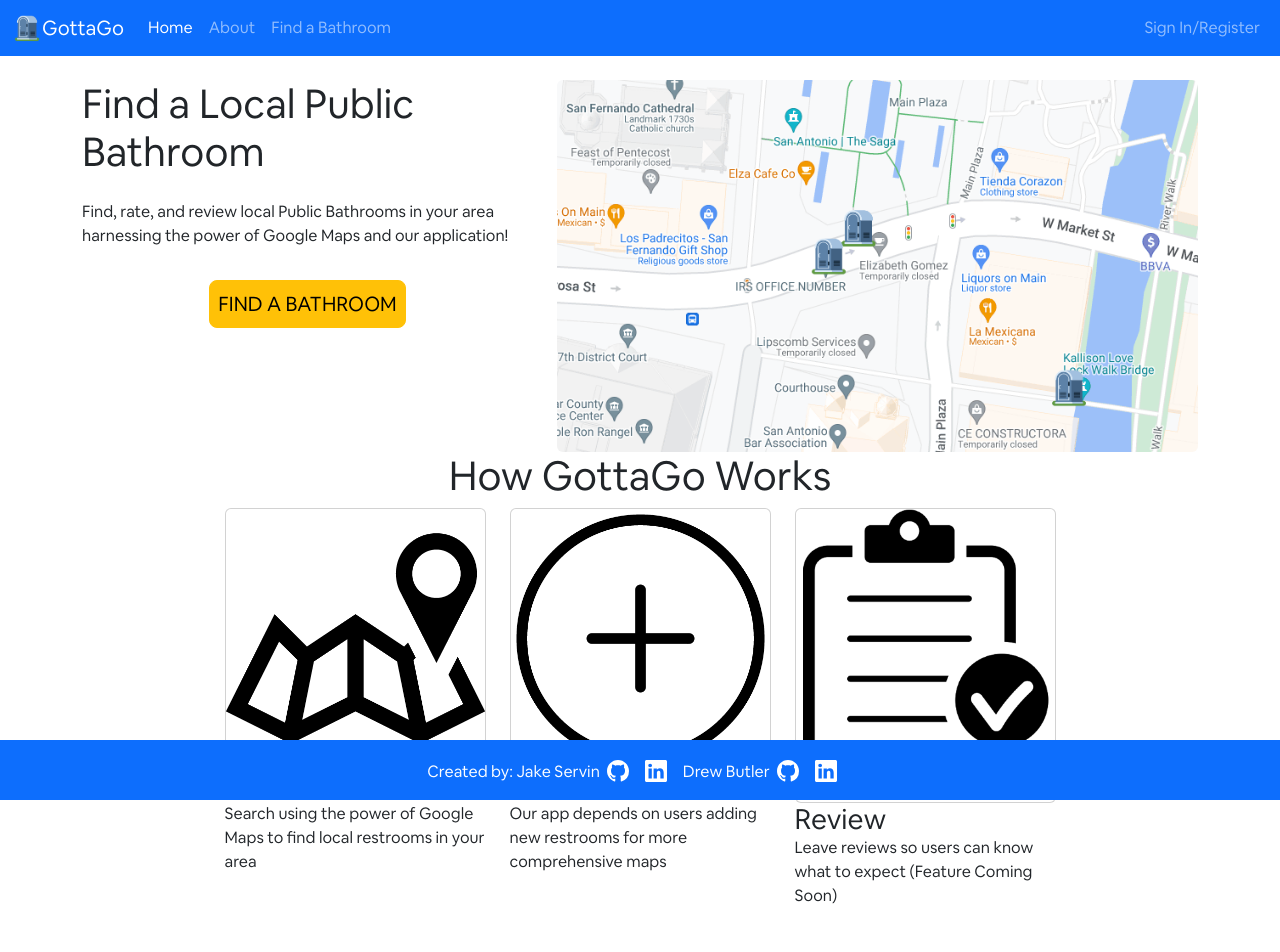
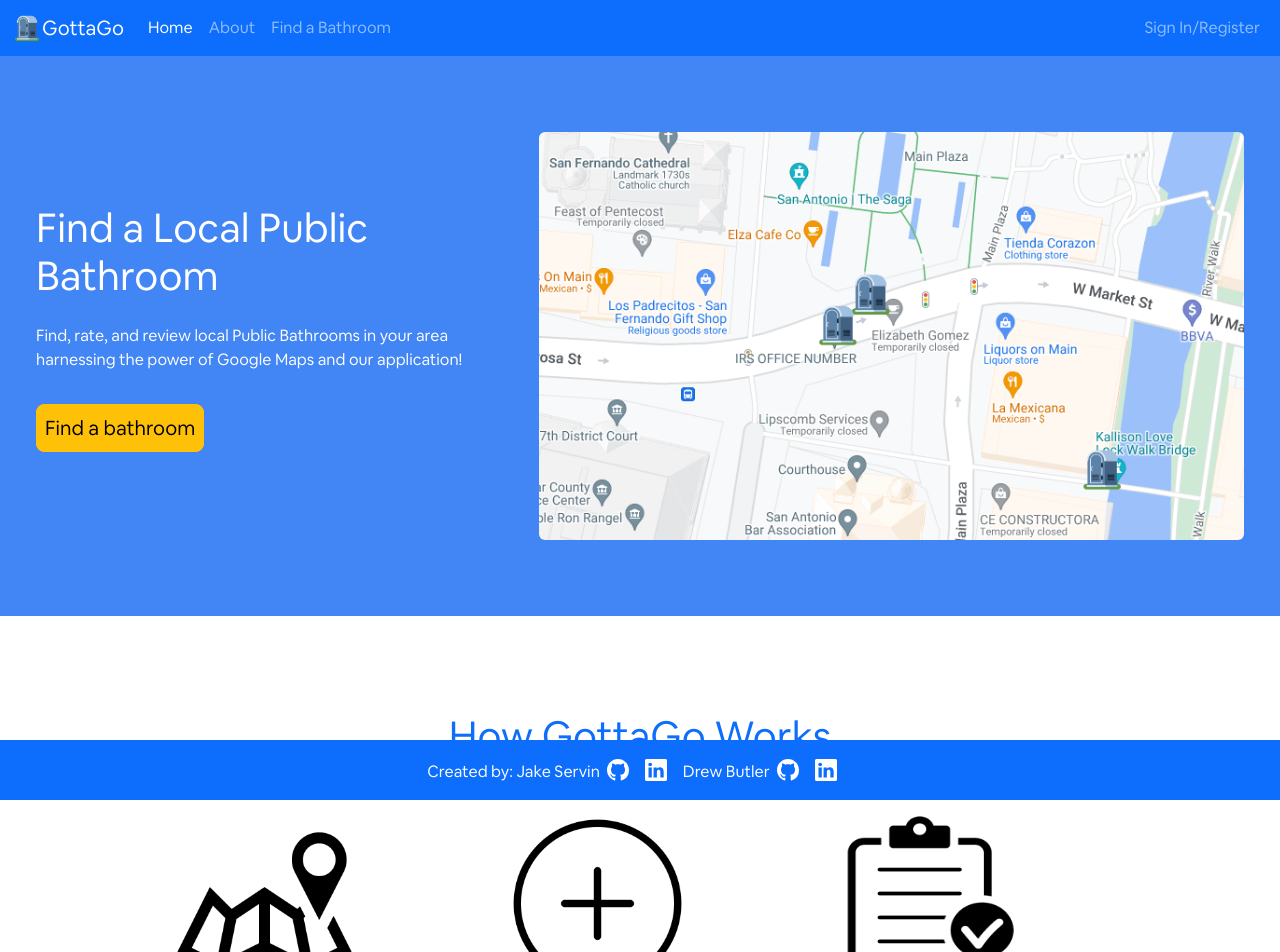
Before and after one commit to JakeServin/GottaGo, a React (Create React App) app: page / in a window 1280 px wide. Shown: the top 952 px of the page. Built offline with nearby package versions, Linux system fonts and the light colour scheme; no server answers.

Commit message:
updated styling

```diff
--- a/src/App.css
+++ b/src/App.css
@@ -63,3 +63,22 @@
   background-color: white;
   border-radius: 5px;
 }
+
+.hero-section {
+  height: 70vh;
+  background-color: var(--main-color);
+}
+
+.about-header {
+  height: 60vh;
+  background-color: whitesmoke;
+}
+.headshot {
+
+    aspect-ratio: 1 / 1;
+    border-radius: 50%;
+    height: auto;
+    max-width: 350px;
+    max-height: 350px;
+    object-fit: cover;
+}
--- a/src/routes/About.jsx
+++ b/src/routes/About.jsx
@@ -7,81 +7,68 @@
   return (
 		<>
 			<div className="content-div">
-				<div class="container text-left mt-5">
-					<div class="row">
-						<div className="col">
-							<div class="card-body">
-								<div class="text-left mx-3">
-									<h1 class="mb-3">
+				<div className="text-left">
+					<div className="about-header mb-5 p-5 d-flex flex-column justify-content-center align-items-center ">
+						<div className="col-10 ">
+							<div className="text-left mx-3 ">
+								<h1 className="mb-3 text-primary">
 									<strong>Gotta go?</strong>
 								</h1>
-									<h4>We've got a Solution for you</h4>
+								<h4 className="text-success">
+									We've got a Solution for you
+								</h4>
 								<p>
-										Gotta go was born out of a simple
-										premise. Oftentimes construction workers
-										are out at job sites and need to use a
-										restroom, but cannot do so at the
-										Homeowner's house. Gotta go solves that
-										problem by allowing the user to find
-										local public restrooms that are rated
-										and reviewed by other users. No more
-										googling and wasting time at lunch
-										breaks. When you've gotta go, You've
-										gotta go!
+									Gotta go was born out of a simple premise.
+									Oftentimes construction workers are out at
+									job sites and need to use a restroom, but
+									cannot do so at the Homeowner's house. Gotta
+									go solves that problem by allowing the user
+									to find local public restrooms that are
+									rated and reviewed by other users. No more
+									googling and wasting time at lunch breaks.
+									When you've gotta go, You've gotta go!
 								</p>
 							</div>
 						</div>
 					</div>
-					</div>
-					<div class="container mt-5">
-						<h3>Project Creators</h3>
-						<div class="row">
-							<div class="col-lg-3">
-								<div className="card m-b-3">
+					<div className="container mt-5">
+						<h3>About Us</h3>
+						<div className="row">
+							<div class="row aboutContent col-12 col-md-6   d-flex justify-content-center align-items-center">
+								<div class="col-12 col-md-4  d-flex flex-column justify-content-center align-items-center">
 									<img
 										src={picture2}
-										alt="author picture"
-										class="card-img-top img-thumbnail"
+										class="headshot mb-4"
+										width="100%"
 									/>
-									<div className="card-body">
-										<h5 className="card-title">
-											Jake Servin
-										</h5>
-										<p class="card-text">
-											Full Stack Developer
+								</div>
+								<div class="aboutText col-11 col-md mt-3 my-sm-5 mx-2 mb-5">
+									<h4>Jake Servin</h4>
+									<p>
+										A software engineer with a passion for
+										problem-solving, learning new concepts,
+										and creating innovative new projects.
 									</p>
-										<a
-											href="https://www.linkedin.com/in/jakeservin/"
-											class="btn btn-primary"
-											role="button"
-										>
-											View LinkedIn
-										</a>
+									<p></p>
 								</div>
 							</div>
-							</div>
-							<div class="col-lg-3">
-								<div className="card m-b-3">
+							<div class="row aboutContent col-md-6  d-flex justify-content-center align-items-center">
+								<div class="col-12 col-md-4  d-flex flex-column justify-content-center align-items-center">
 									<img
 										src={picture}
-										alt="author picture"
-										class="card-img-top img-thumbnail"
+										class="headshot mb-4"
+										width="100%"
+										height="auto"
 									/>
-									<div className="card-body">
-										<h5 className="card-title">
-											Drew Butler
-										</h5>
-										<p class="card-text">
-											Full Stack Developer
+								</div>
+								<div class="aboutText col-11 col-md mt-3 my-sm-5 mx-2 mb-5">
+									<h4>Drew Butler</h4>
+									<p>
+										A software engineer with a passion for
+										problem-solving, learning new concepts,
+										and creating innovative new projects.
 									</p>
-										<a
-											href="https://www.linkedin.com/in/drewbutlermba/"
-											class="btn btn-primary"
-											role="button"
-										>
-											View LinkedIn
-										</a>
-									</div>
+									<p></p>
 								</div>
 							</div>
 						</div>
--- a/src/routes/Home.jsx
+++ b/src/routes/Home.jsx
@@ -9,24 +9,26 @@
   return (
 		<>
 			<div class="content-div">
-				<div className="container">
+				<div className="">
 					<div id="home">
-						<div class="row mt-4 rounded">
-							<div class="col-lg-5">
-								<h1 class="text-left">
+						<div class="row rounded">
+							<div className="hero-section px-5 d-flex justify-content-center align-items-center">
+								<div class="col-lg-5 text-white">
+									<h1 className="text-left">
 										Find a Local Public Bathroom
 									</h1>
-								<p class="pt-3">
+									<p class="pt-3 pe-4">
 										Find, rate, and review local Public
-									Bathrooms in your area harnessing the power
-									of Google Maps and our application!
+										Bathrooms in your area harnessing the
+										power of Google Maps and our
+										application!
 									</p>
-								<div class="d-flex justify-content-center">
+									<div class="d-flex">
 										<a
 											href="/find"
 											class="btn my-3 p-2 btn-warning home-btn btn-lg btn-block"
 										>
-										FIND A BATHROOM
+											Find a bathroom
 										</a>
 									</div>
 								</div>
@@ -39,48 +41,52 @@
 										class="img-thumbail rounded"
 									/>
 								</div>
-							<div class="howitworks container text-center">
+							</div>
+							<div className="how-it-works my-5 p-5 d-flex flex-column justify-content-center align-items-center">
+								<div class="text-center mb-5 text-primary">
 									<h1>How GottaGo Works</h1>
 								</div>
 								<div class="container">
 									<div class="row justify-content-md-center">
-									<div class="col-lg-3 mr-3">
-										<div class="card m-b-3">
-											<img src={picture4}></img>
+										<div class="col-lg-3 me-5">
+											<div class="mb-3">
+												<img width="175px" src={picture4}></img>
 											</div>
 											<div class="card-body">
-											<h3 class="card-title">Look</h3>
+												<h3 class="card-title text-danger">Look</h3>
 												<p class="card-text">
-												Search using the power of Google
-												Maps to find local restrooms in
-												your area
+													Search using the power of
+													Google Maps to find local
+													restrooms in your area
 												</p>
 											</div>
 										</div>
-									<div class="col-lg-3 mr-3">
-										<div class="card m-b-3">
-											<img src={picture5}></img>
+										<div class="col-lg-3 me-5">
+											<div class="mb-3">
+												<img width="175px" src={picture5}></img>
 											</div>
 											<div class="card-body">
-											<h3 class="card-title">Add</h3>
+												<h3 class="card-title text-success">Add</h3>
 												<p class="card-text">
-												Our app depends on users adding
-												new restrooms for more
-												comprehensive maps
+													Our app depends on users
+													adding new restrooms for
+													more comprehensive maps
 												</p>
 											</div>
 										</div>
-									<div class="col-lg-3 mr-3">
-										<div class="card m-b-3">
-											<img src={picture6}></img>
+										<div class="col-lg-3">
+											<div class=" mb-3 ">
+											  <img width="175px" height="175px" src={picture6}></img>
 											</div>
 											<div class="card-body">
-											<h3 class="card-title">Review</h3>
+												<h3 class="card-title text-warning">
+													Review
+												</h3>
 												<p class="card-text">
-												Leave reviews so users can know
-												what to expect (Feature Coming
-												Soon)
+													Leave reviews so users can
+													know what to expect
 												</p>
+											</div>
 										</div>
 									</div>
 								</div>
```
Lines whose indentation alone changed are shown as unchanged.
